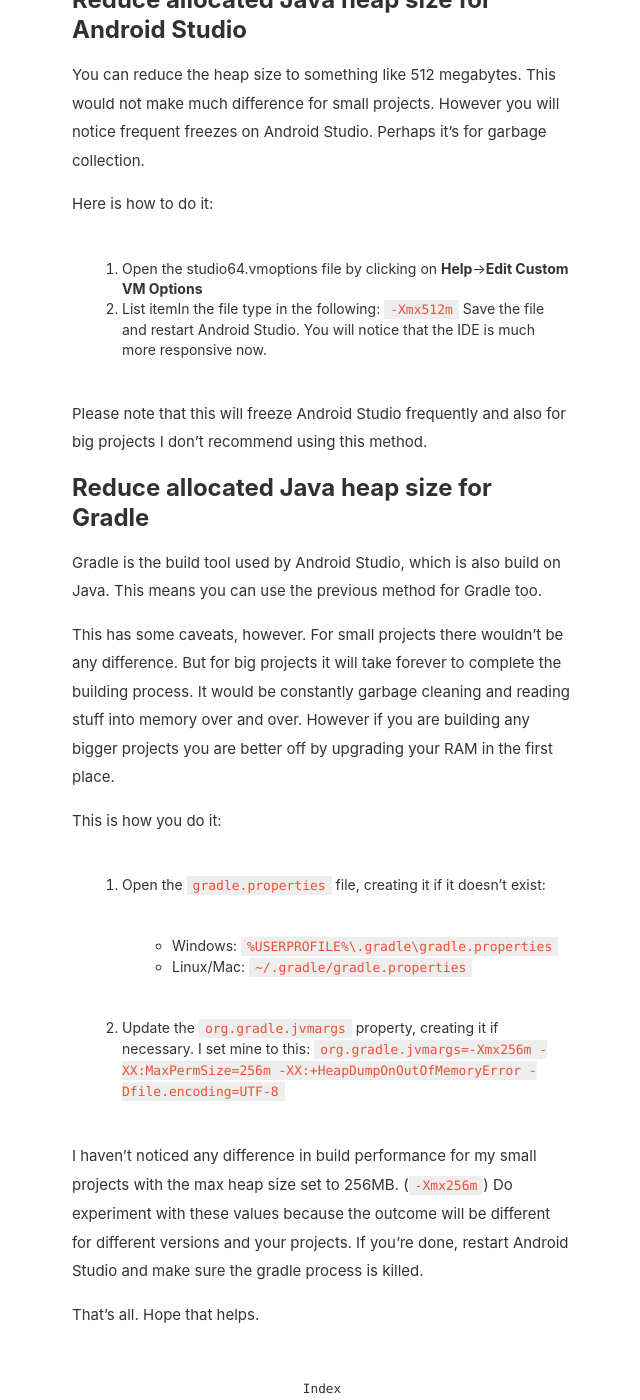
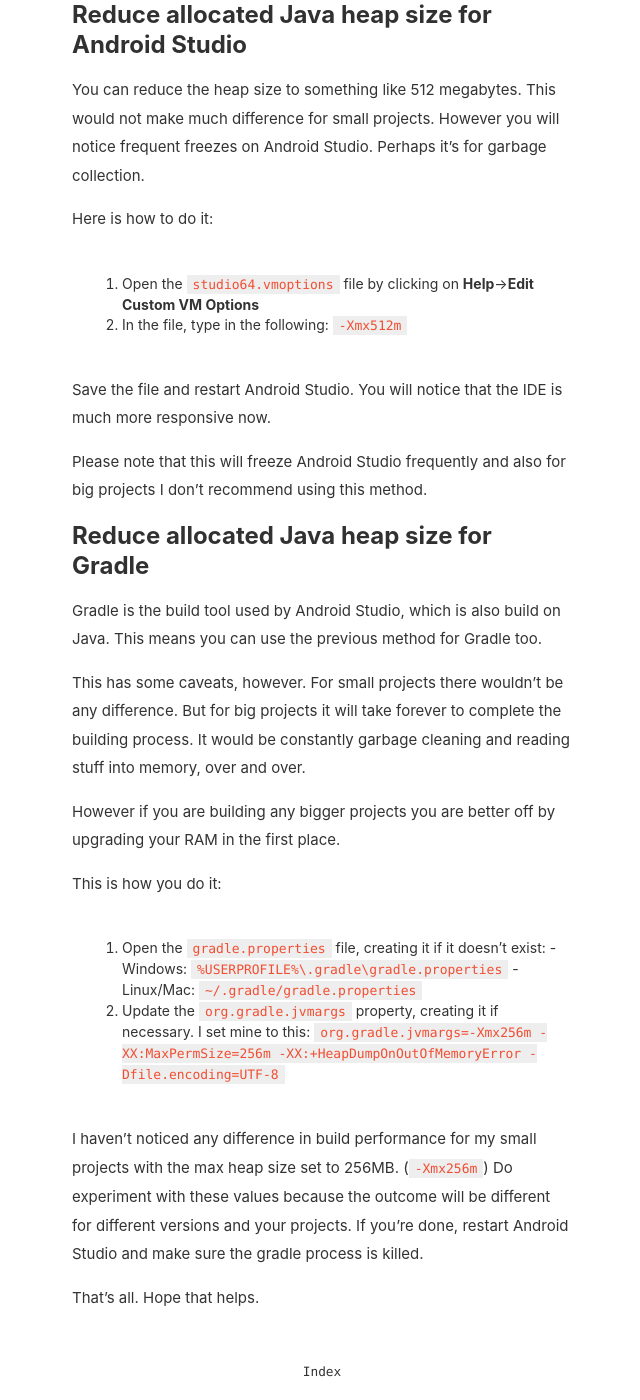
Before and after one commit to anjulalk/anjulalk.github.io, a Jekyll site: the page built from _posts/2019-10-12-survive-android-studio-with-4gb-ram.md, in a window 1280 px wide and 1400 px high, scrolled down 1604 px. Shown: the whole window, without its empty margins (318-958 px from the left). Built offline with Jekyll 4.4.1, drawn with Linux system fonts in a browser that asks for light colours; some of the changed text lies outside the part shown.

Commit message:
Update posts

```diff
--- a/_posts/2019-10-12-survive-android-studio-with-4gb-ram.md
+++ b/_posts/2019-10-12-survive-android-studio-with-4gb-ram.md
@@ -5,6 +5,7 @@ author: "Anjula Karunarathne"
 published: true
 ---
 Even though it says in [Android Studio download page](https://developer.android.com/studio) that the minimum required memory is 4GB, you will feel the struggle when you run it in a machine with less than 8GB of memory.
+
 Fortunately, there are a few tweaks you can use to make it somewhat bearable. Some of these might be not much effective, but trust me; you need every bit of performance you can get.
 
 ## Switch to a lightweight Linux distribution
@@ -13,7 +14,7 @@ Using a lightweight Linux distribution will make it much easier than running And
 I would suggest a lightweight alternative such as [Manjaro Xfce](https://manjaro.org/download/), [Linux Mint Xfce](https://www.linuxmint.com/), [MX Linux](https://mxlinux.org/) or [Xubuntu](https://xubuntu.org/). These distros uses Xfce desktop environment, if it wasn't obvious yet. It only use about 400 megabytes at startup. This would give us more room to operate with.
 
 ## Use a lightweight browser for reading documentation
-A browser is an essential tool for developer workflow. If you use something like Google Chrome it would eat the RAM (yummy..) all by itself and make Android Studio sad.
+A browser is an essential tool for developer workflow. If you use something like Google Chrome it would eat the RAM (yummy!) all by itself and make Android Studio sad.
 ![Enjoy this low-res meme](https://i.kym-cdn.com/entries/icons/original/000/030/003/chrome.jpg)
 Use Mozilla Firefox with multi-process count set to 1, or better yet something like [Basilisk](https://www.basilisk-browser.org/) which is single threaded. Basilisk uses the least amount of memory while also providing a bearable and modern browsing experience.
 
@@ -24,8 +25,9 @@ Head over to **File**->**Settings**->**Plugins** and disable any plugins you are
 You can reduce the heap size to something like 512 megabytes. This would not make much difference for small projects. However you will notice frequent freezes on Android Studio. Perhaps it's for garbage collection.
 
 Here is how to do it:
-1. Open the studio64.vmoptions file by clicking on  **Help**->**Edit Custom VM Options**
-2. List itemIn the file type in the following: `-Xmx512m`
+1. Open the `studio64.vmoptions` file by clicking on  **Help**->**Edit Custom VM Options**
+2. In the file, type in the following: `-Xmx512m`
+
 Save the file and restart Android Studio. You will notice that the IDE is much more responsive now.
 
 Please note that this will freeze Android Studio frequently and also for big projects I don't recommend using this method.
@@ -33,13 +35,14 @@ Please note that this will freeze Android Studio frequently and also for big pro
 ## Reduce allocated Java heap size for Gradle
 Gradle is the build tool used by Android Studio, which is also build on Java. This means you can use the previous method for Gradle too.
 
-This has some caveats, however. For small projects there wouldn't be any difference. But for big projects it will take forever to complete the building process. It would be constantly garbage cleaning and reading stuff into memory over and over.
+This has some caveats, however. For small projects there wouldn't be any difference. But for big projects it will take forever to complete the building process. It would be constantly garbage cleaning and reading stuff into memory, over and over.
+
 However if you are building any bigger projects you are better off by upgrading your RAM in the first place.
 
 This is how you do it:
 1. Open the `gradle.properties` file, creating it if it doesn't exist:
-    - Windows: `%USERPROFILE%\.gradle\gradle.properties`
-    - Linux/Mac: `~/.gradle/gradle.properties`
+		- Windows: `%USERPROFILE%\.gradle\gradle.properties`
+		- Linux/Mac: `~/.gradle/gradle.properties`
 2. Update the `org.gradle.jvmargs` property, creating it if necessary. I set mine to this:
 	    `org.gradle.jvmargs=-Xmx256m -XX:MaxPermSize=256m -XX:+HeapDumpOnOutOfMemoryError -Dfile.encoding=UTF-8`
 
```
